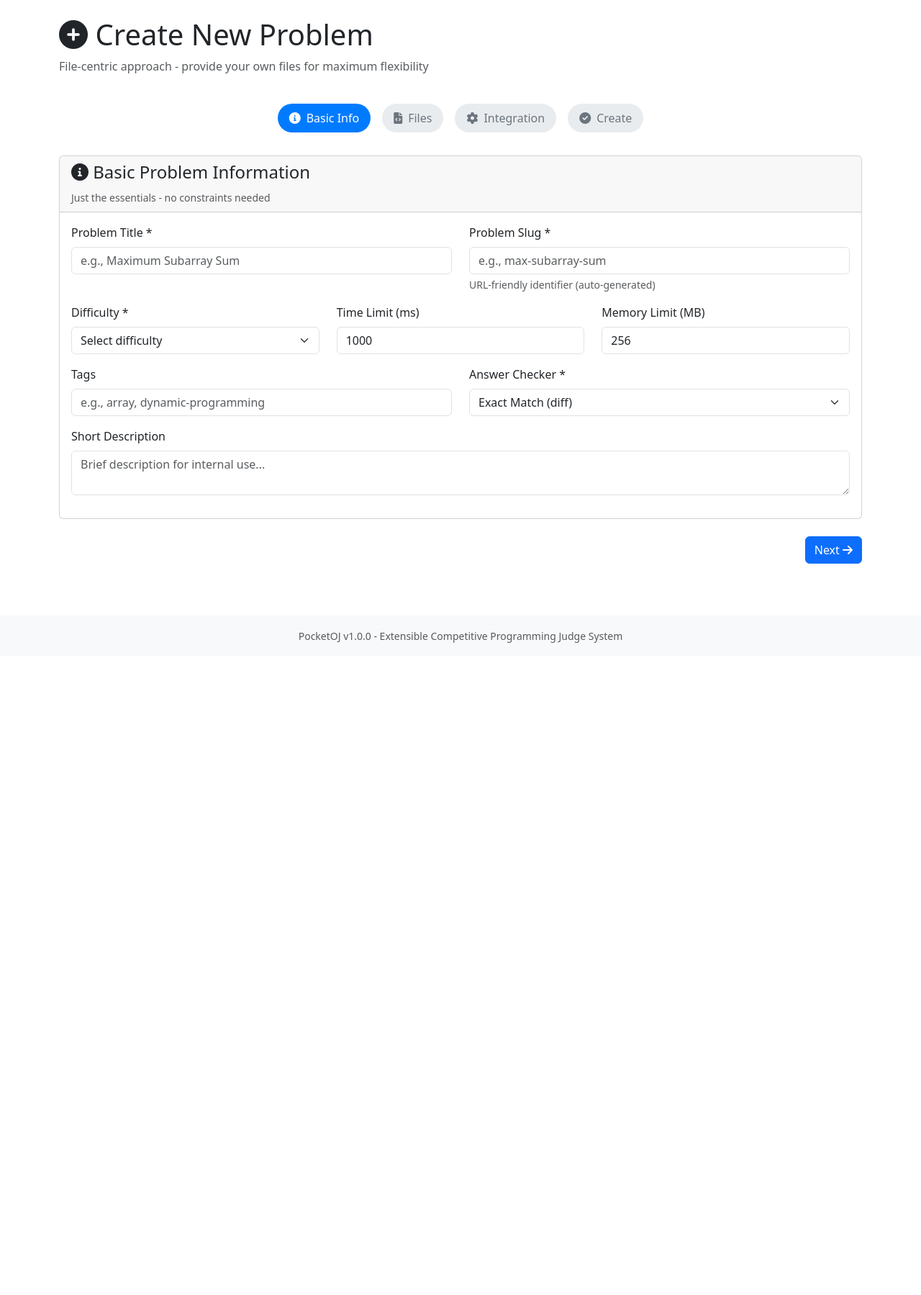
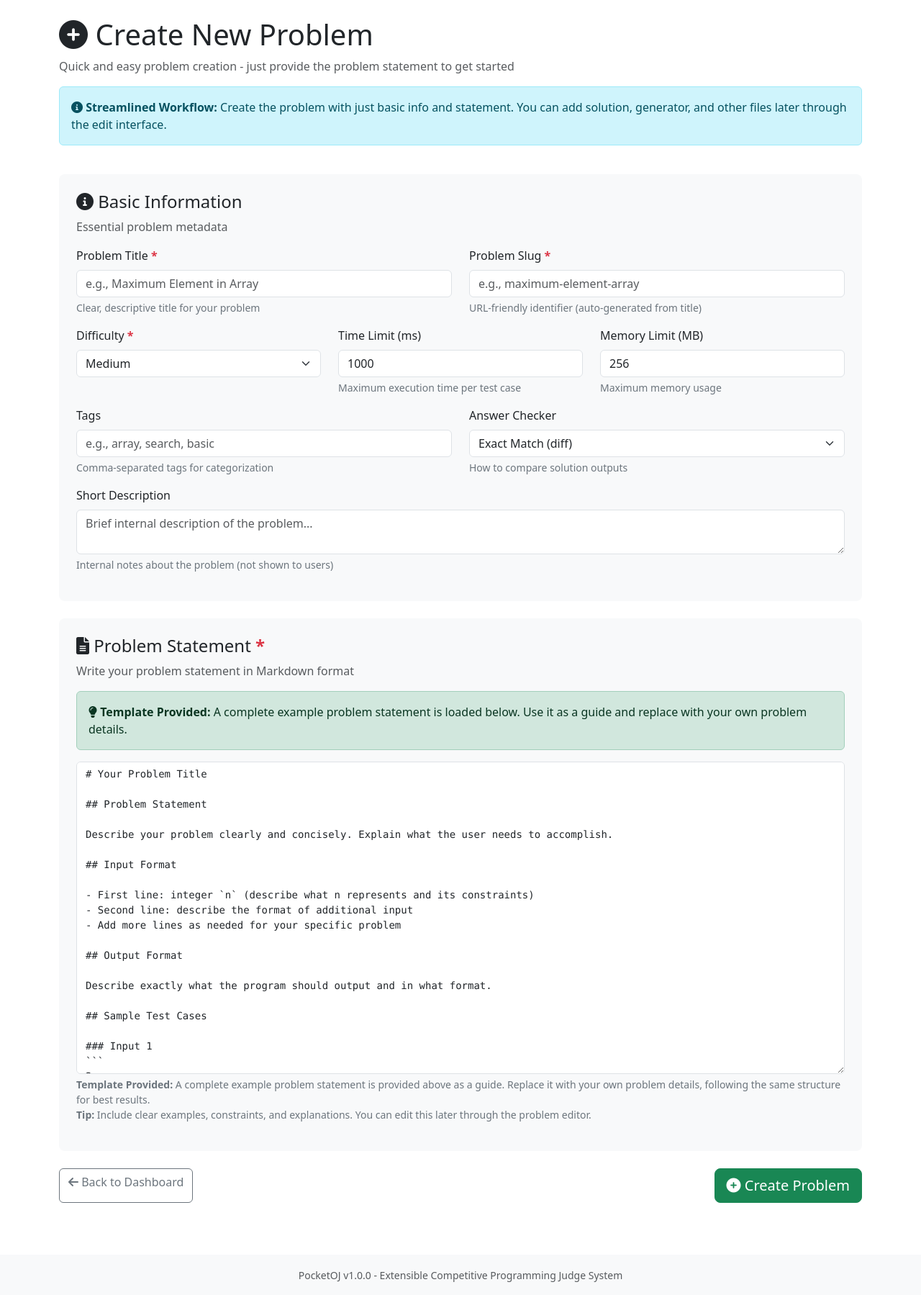
Before and after one commit to TheShahnawaaz/ShahOJ, a Flask app: page /create-problem in a window 1280 px wide. Shown: the part 56-1855 px from the top of the page at 72% size. Before the commit the page ends 949 px from the top, so only its background shows below. Run offline with Flask 3, Linux system fonts and the light colour scheme.

Commit message:
Implement simplified problem creation form and API
- Introduced a new simplified problem creation form to streamline the process.
- Added an API endpoint for creating problems with minimal required fields.
- Deprecated the advanced problem creation route, redirecting to the new form.
- Updated problem configuration to include validation settings.
- Enhanced file management to handle saving and deleting files based on content.
- Improved user interface elements for better user experience.

````diff
--- a/app.py
+++ b/app.py
@@ -108,14 +108,21 @@ def api_problem_detail(slug):
 
 @app.route('/create-problem')
 def create_problem_form():
-    """Show create problem form (new file-centric version)"""
-    return render_template('create_problem_v2.html')
+    """Show simplified create problem form"""
+    return render_template('create_problem_simple.html')
+
+
+# Deprecated routes - redirect to main create form
+@app.route('/create-problem-advanced')
+def create_problem_form_advanced():
+    """Deprecated: Redirect to simplified create form"""
+    return redirect(url_for('create_problem_form'))
 
 
 @app.route('/create-problem-legacy')
 def create_problem_form_legacy():
-    """Show legacy create problem form"""
-    return render_template('create_problem.html')
+    """Deprecated: Redirect to simplified create form"""
+    return redirect(url_for('create_problem_form'))
 
 
 @app.route('/create-problem', methods=['POST'])
@@ -305,7 +312,8 @@ def generate_tests_api(slug):
         # Get generation parameters
         data = request.get_json() or {}
         test_category = data.get('category', 'system')
-        count = int(data.get('count', problem.config.get('tests.system_count', 20)))
+        count = int(
+            data.get('count', problem.config.get('tests.system_count', 20)))
         replace_existing = data.get('replace_existing', False)
 
         print(f"Generating {count} test cases for {test_category} category")
@@ -576,6 +584,71 @@ def create_problem_v2_api():
         }), 500
 
 
+@app.route('/api/create-problem-simple', methods=['POST'])
+def create_problem_simple_api():
+    """API endpoint for simplified problem creation - only requires statement"""
+    try:
+        data = request.get_json()
+
+        # Extract metadata
+        metadata = {
+            'title': data.get('title', '').strip(),
+            'slug': data.get('slug', '').strip(),
+            'difficulty': data.get('difficulty', 'Medium'),
+            'tags': [tag.strip() for tag in data.get('tags', '').split(',') if tag.strip()],
+            'description': data.get('description', '').strip(),
+            'time_limit_ms': int(data.get('time_limit', 1000)),
+            'memory_limit_mb': int(data.get('memory_limit', 256)),
+            'checker_type': data.get('checker_type', 'diff'),
+        }
+
+        statement_content = data.get('statement', '').strip()
+
+        # Validate required fields
+        if not metadata['title'] or not metadata['slug'] or not statement_content:
+            return jsonify({'success': False, 'error': 'Title, slug, and statement are required'}), 400
+
+        # Check if problem already exists
+        if problem_manager.problem_exists(metadata['slug']):
+            return jsonify({
+                'success': False,
+                'error': f"Problem '{metadata['slug']}' already exists",
+                'suggestion': f"Try: {metadata['slug']}-v2 or delete existing problem first",
+                'existing_problem_url': url_for('problem_detail', slug=metadata['slug'])
+            }), 400
+
+        # Create problem structure
+        problem = problem_manager.create_problem_structure(
+            metadata['slug'], metadata)
+
+        # Save only the statement file
+        from core.file_manager import FileManager
+        file_manager = FileManager(problem.problem_dir)
+
+        if not file_manager.save_file('statement.md', statement_content):
+            return jsonify({'success': False, 'error': 'Failed to save statement.md'}), 500
+
+        # Update config with file status
+        problem.config.update_file_status(problem.problem_dir)
+        problem.save_config(problem.config)
+
+        return jsonify({
+            'success': True,
+            'problem_slug': metadata['slug'],
+            'message': 'Problem created successfully! You can now edit it to add solution, generator, and other files.',
+            'redirect_url': url_for('edit_problem_page', slug=metadata['slug'])
+        })
+
+    except Exception as e:
+        print(f"Error creating simple problem: {e}")
+        import traceback
+        traceback.print_exc()
+        return jsonify({
+            'success': False,
+            'error': f'Error creating problem: {str(e)}'
+        }), 500
+
+
 @app.route('/api/problem/<slug>/validate-input', methods=['POST'])
 def validate_input_api(slug):
     """API endpoint to validate test case input"""
@@ -714,6 +787,7 @@ def save_problem_all_api(slug):
         data = request.get_json()
         config_data = data.get('config', {})
         files_data = data.get('files', {})
+        validator_enabled = data.get('validator_enabled', False)
 
         # Update configuration
         for key, value in config_data.items():
@@ -728,26 +802,59 @@ def save_problem_all_api(slug):
             else:
                 problem.config.set(key, value)
 
+        # Set validator configuration
+        problem.config.set('validation.enabled', validator_enabled)
+
         # Save files
         from core.file_manager import FileManager
         file_manager = FileManager(problem.problem_dir)
 
         saved_files = []
+        deleted_files = []
+
         for filename, content in files_data.items():
-            if content.strip():  # Only save non-empty files
+            if content and content.strip():  # Save non-empty files
                 if file_manager.save_file(filename, content):
                     saved_files.append(filename)
                 else:
                     return jsonify({'success': False, 'error': f'Failed to save {filename}'}), 500
+            else:
+                # Delete empty files
+                file_path = problem.problem_dir / filename
+                if file_path.exists():
+                    try:
+                        file_path.unlink()
+                        deleted_files.append(filename)
+                    except Exception as e:
+                        print(f"Warning: Could not delete {filename}: {e}")
+
+        # Handle validator file specifically
+        if not validator_enabled and 'validator.py' not in files_data:
+            validator_path = problem.problem_dir / 'validator.py'
+            if validator_path.exists():
+                try:
+                    validator_path.unlink()
+                    deleted_files.append('validator.py')
+                except Exception as e:
+                    print(f"Warning: Could not delete validator.py: {e}")
 
         # Update config with new file status
         problem.config.update_file_status(problem.problem_dir)
         problem.save_config(problem.config)
 
+        message_parts = []
+        if saved_files:
+            message_parts.append(f'Saved {len(saved_files)} files')
+        if deleted_files:
+            message_parts.append(f'Removed {len(deleted_files)} files')
+        message_parts.append('Updated configuration')
+
         return jsonify({
             'success': True,
-            'message': f'Saved {len(saved_files)} files and configuration',
-            'saved_files': saved_files
+            'message': ', '.join(message_parts),
+            'saved_files': saved_files,
+            'deleted_files': deleted_files,
+            'validator_enabled': validator_enabled
         })
 
     except Exception as e:
--- a/core/problem_config.py
+++ b/core/problem_config.py
@@ -51,6 +51,12 @@ class ProblemConfig:
             'tests': {
                 'sample_count': 3,    # Manual examples
                 'system_count': 20    # Generated tests
+            },
+
+            # Validation settings
+            'validation': {
+                'enabled': False,  # Default to disabled for simplified workflow
+                'strict_mode': True
             }
         }
 
--- /dev/null
+++ b/templates/create_problem_simple.html
@@ -0,0 +1,318 @@
+{% extends "base.html" %}
+
+{% block title %}Create New Problem - PocketOJ{% endblock %}
+
+{% block extra_css %}
+<style>
+    .code-editor {
+        font-family: 'Monaco', 'Consolas', 'Courier New', monospace;
+        font-size: 14px;
+        min-height: 400px;
+    }
+
+    .form-section {
+        background: #f8f9fa;
+        border-radius: 8px;
+        padding: 1.5rem;
+        margin-bottom: 1.5rem;
+    }
+
+    .required-field {
+        color: #dc3545;
+        font-weight: bold;
+    }
+
+    .help-text {
+        font-size: 0.875rem;
+        color: #6c757d;
+        margin-top: 0.25rem;
+    }
+</style>
+{% endblock %}
+
+{% block content %}
+<div class="container py-4">
+
+    <!-- Header -->
+    <div class="row mb-4">
+        <div class="col">
+            <h1><i class="fas fa-plus-circle"></i> Create New Problem</h1>
+            <p class="text-muted">Quick and easy problem creation - just provide the problem statement to get started</p>
+            <div class="alert alert-info">
+                <i class="fas fa-info-circle"></i>
+                <strong>Streamlined Workflow:</strong> Create the problem with just basic info and statement.
+                You can add solution, generator, and other files later through the edit interface.
+            </div>
+        </div>
+    </div>
+
+    <!-- Problem Creation Form -->
+    <form id="problemForm">
+
+        <!-- Basic Information -->
+        <div class="form-section">
+            <h4><i class="fas fa-info-circle"></i> Basic Information</h4>
+            <p class="text-muted">Essential problem metadata</p>
+
+            <div class="row">
+                <div class="col-md-6">
+                    <div class="mb-3">
+                        <label for="title" class="form-label">Problem Title <span class="required-field">*</span></label>
+                        <input type="text" class="form-control" id="title" name="title"
+                               placeholder="e.g., Maximum Element in Array" required>
+                        <div class="help-text">Clear, descriptive title for your problem</div>
+                    </div>
+                </div>
+                <div class="col-md-6">
+                    <div class="mb-3">
+                        <label for="slug" class="form-label">Problem Slug <span class="required-field">*</span></label>
+                        <input type="text" class="form-control" id="slug" name="slug"
+                               placeholder="e.g., maximum-element-array" required>
+                        <div class="help-text">URL-friendly identifier (auto-generated from title)</div>
+                    </div>
+                </div>
+            </div>
+
+            <div class="row">
+                <div class="col-md-4">
+                    <div class="mb-3">
+                        <label for="difficulty" class="form-label">Difficulty <span class="required-field">*</span></label>
+                        <select class="form-select" id="difficulty" name="difficulty" required>
+                            <option value="">Select difficulty</option>
+                            <option value="Easy">Easy</option>
+                            <option value="Medium" selected>Medium</option>
+                            <option value="Hard">Hard</option>
+                        </select>
+                    </div>
+                </div>
+                <div class="col-md-4">
+                    <div class="mb-3">
+                        <label for="time_limit" class="form-label">Time Limit (ms)</label>
+                        <input type="number" class="form-control" id="time_limit" name="time_limit"
+                               value="1000" min="100" max="10000">
+                        <div class="help-text">Maximum execution time per test case</div>
+                    </div>
+                </div>
+                <div class="col-md-4">
+                    <div class="mb-3">
+                        <label for="memory_limit" class="form-label">Memory Limit (MB)</label>
+                        <input type="number" class="form-control" id="memory_limit" name="memory_limit"
+                               value="256" min="16" max="1024">
+                        <div class="help-text">Maximum memory usage</div>
+                    </div>
+                </div>
+            </div>
+
+            <div class="row">
+                <div class="col-md-6">
+                    <div class="mb-3">
+                        <label for="tags" class="form-label">Tags</label>
+                        <input type="text" class="form-control" id="tags" name="tags"
+                               placeholder="e.g., array, search, basic">
+                        <div class="help-text">Comma-separated tags for categorization</div>
+                    </div>
+                </div>
+                <div class="col-md-6">
+                    <div class="mb-3">
+                        <label for="checker_type" class="form-label">Answer Checker</label>
+                        <select class="form-select" id="checker_type" name="checker_type">
+                            <option value="diff" selected>Exact Match (diff)</option>
+                            <option value="float">Floating Point</option>
+                            <option value="spj">Special Judge (custom)</option>
+                        </select>
+                        <div class="help-text">How to compare solution outputs</div>
+                    </div>
+                </div>
+            </div>
+
+            <div class="mb-3">
+                <label for="description" class="form-label">Short Description</label>
+                <textarea class="form-control" id="description" name="description" rows="2"
+                          placeholder="Brief internal description of the problem..."></textarea>
+                <div class="help-text">Internal notes about the problem (not shown to users)</div>
+            </div>
+        </div>
+
+        <!-- Problem Statement -->
+        <div class="form-section">
+            <h4><i class="fas fa-file-text"></i> Problem Statement <span class="required-field">*</span></h4>
+            <p class="text-muted">Write your problem statement in Markdown format</p>
+            <div class="alert alert-success">
+                <i class="fas fa-lightbulb"></i>
+                <strong>Template Provided:</strong> A complete example problem statement is loaded below.
+                Use it as a guide and replace with your own problem details.
+            </div>
+
+            <div class="mb-3">
+                <textarea class="form-control code-editor" id="statement_content" name="statement_content"
+                          rows="20" required># Your Problem Title
+
+## Problem Statement
+
+Describe your problem clearly and concisely. Explain what the user needs to accomplish.
+
+## Input Format
+
+- First line: integer `n` (describe what n represents and its constraints)
+- Second line: describe the format of additional input
+- Add more lines as needed for your specific problem
+
+## Output Format
+
+Describe exactly what the program should output and in what format.
+
+## Sample Test Cases
+
+### Input 1
+```
+3
+1 2 3
+```
+
+### Output 1
+```
+6
+```
+
+**Explanation**: Explain why this input produces this output.
+
+### Input 2
+```
+4
+-1 5 0 2
+```
+
+### Output 2
+```
+6
+```
+
+**Explanation**: Explain the second example case.
+
+## Constraints
+
+- 1 ≤ n ≤ 100,000 (adjust range as needed)
+- Add constraints for other variables
+- Mention any special conditions or edge cases
+
+## Notes
+
+Add any additional hints, clarifications, or important information here."></textarea>
+                <div class="help-text">
+                    <strong>Template Provided:</strong> A complete example problem statement is provided above as a guide.
+                    Replace it with your own problem details, following the same structure for best results.
+                    <br><strong>Tip:</strong> Include clear examples, constraints, and explanations.
+                    You can edit this later through the problem editor.
+                </div>
+            </div>
+        </div>
+
+        <!-- Action Buttons -->
+        <div class="d-flex justify-content-between">
+            <a href="{{ url_for('dashboard') }}" class="btn btn-outline-secondary">
+                <i class="fas fa-arrow-left"></i> Back to Dashboard
+            </a>
+
+            <button type="submit" class="btn btn-success btn-lg" id="createProblemBtn">
+                <i class="fas fa-plus-circle"></i> Create Problem
+            </button>
+        </div>
+    </form>
+
+</div>
+{% endblock %}
+
+{% block extra_js %}
+<script>
+document.addEventListener('DOMContentLoaded', function() {
+
+    // Auto-generate slug from title
+    document.getElementById('title').addEventListener('input', function() {
+        const slug = this.value.toLowerCase()
+            .replace(/[^a-z0-9\s-]/g, '')
+            .replace(/\s+/g, '-')
+            .replace(/^-+|-+$/g, '');
+        document.getElementById('slug').value = slug;
+    });
+
+    // Handle form submission
+    document.getElementById('problemForm').addEventListener('submit', function(e) {
+        e.preventDefault();
+
+        const btn = document.getElementById('createProblemBtn');
+        const originalText = btn.innerHTML;
+
+        // Show loading state
+        btn.innerHTML = '<i class="fas fa-spinner fa-spin"></i> Creating Problem...';
+        btn.disabled = true;
+
+        // Collect form data
+        const formData = new FormData(this);
+        const data = {};
+        for (let [key, value] of formData.entries()) {
+            data[key] = value;
+        }
+
+        // Add statement content
+        data.statement = document.getElementById('statement_content').value;
+
+        // Create problem via API
+        fetch('/api/create-problem-simple', {
+            method: 'POST',
+            headers: {
+                'Content-Type': 'application/json',
+            },
+            body: JSON.stringify(data)
+        })
+        .then(response => response.json())
+        .then(data => {
+            if (data.success) {
+                showSuccessMessage(data.message);
+                setTimeout(() => {
+                    window.location.href = data.redirect_url;
+                }, 2000);
+            } else {
+                showErrorMessage(data.error);
+                btn.innerHTML = originalText;
+                btn.disabled = false;
+            }
+        })
+        .catch(error => {
+            console.error('Problem creation error:', error);
+            showErrorMessage(`Network error: ${error.message}`);
+            btn.innerHTML = originalText;
+            btn.disabled = false;
+        });
+    });
+
+    function showSuccessMessage(message) {
+        const alertHtml = `
+            <div class="alert alert-success alert-dismissible fade show" role="alert">
+                <i class="fas fa-check-circle"></i> <strong>Success!</strong> ${message}
+                <br><small>Redirecting to problem editor...</small>
+                <button type="button" class="btn-close" data-bs-dismiss="alert"></button>
+            </div>
+        `;
+
+        const container = document.querySelector('.container');
+        container.insertAdjacentHTML('afterbegin', alertHtml);
+        window.scrollTo(0, 0);
+    }
+
+    function showErrorMessage(message) {
+        const alertHtml = `
+            <div class="alert alert-danger alert-dismissible fade show" role="alert">
+                <i class="fas fa-exclamation-circle"></i> <strong>Error!</strong> ${message}
+                <button type="button" class="btn-close" data-bs-dismiss="alert"></button>
+            </div>
+        `;
+
+        const container = document.querySelector('.container');
+        container.insertAdjacentHTML('afterbegin', alertHtml);
+        window.scrollTo(0, 0);
+    }
+
+    console.log('Simplified problem creation form initialized');
+});
+</script>
+{% endblock %}
--- a/templates/dashboard.html
+++ b/templates/dashboard.html
@@ -197,9 +197,9 @@
                 <i class="fas fa-folder-open fa-4x text-muted mb-3"></i>
                 <h4 class="text-muted">No problems found</h4>
                 <p class="text-muted">Get started by creating your first problem!</p>
-                <button class="btn btn-primary">
+                <a href="{{ url_for('create_problem_form') }}" class="btn btn-primary">
                     <i class="fas fa-plus"></i> Create Your First Problem
-                </button>
+                </a>
             </div>
             {% endif %}
         </div>
````
Also changed, not shown: core/test_generator.py (+9 -5 lines), templates/edit_problem.html (+45 -7 lines).
